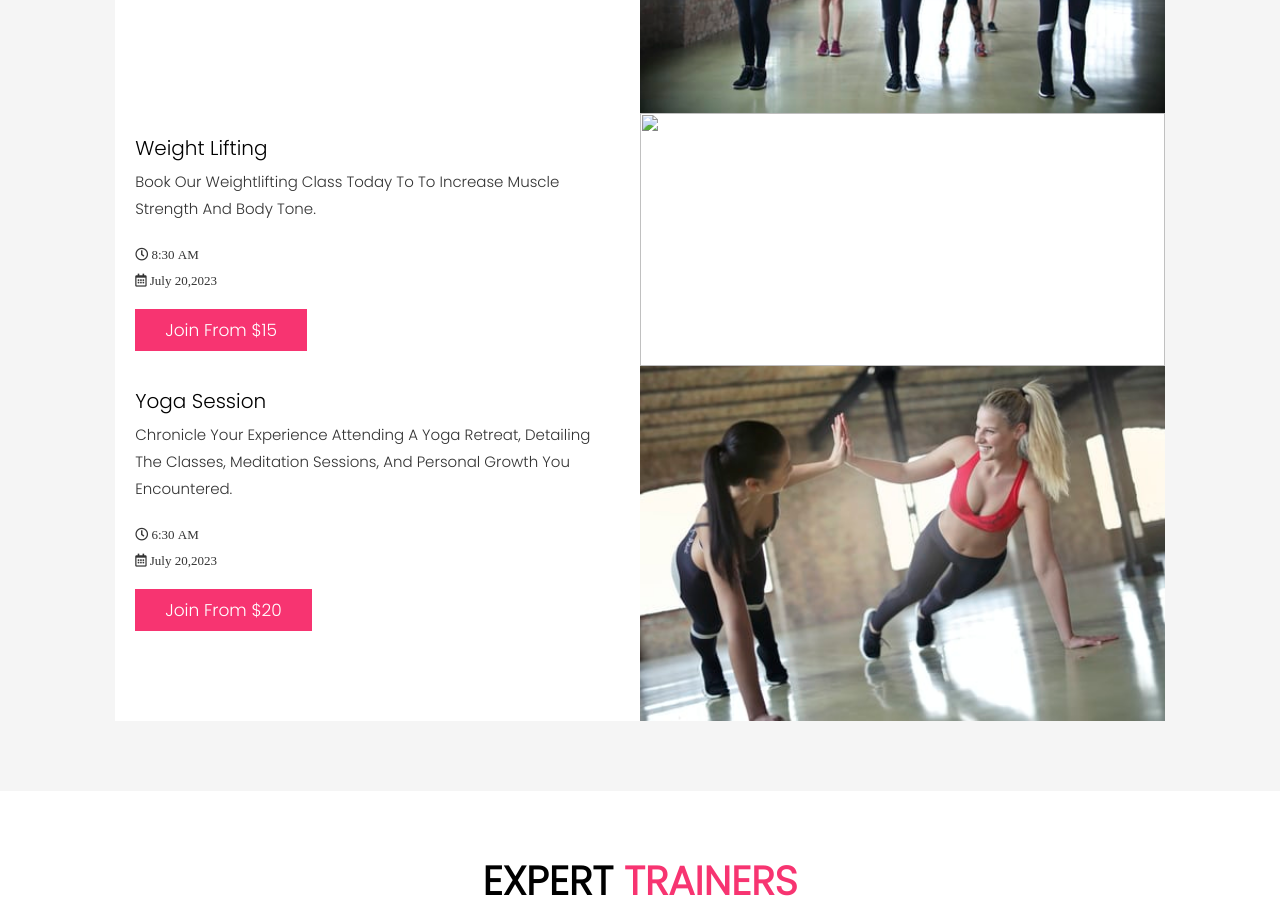
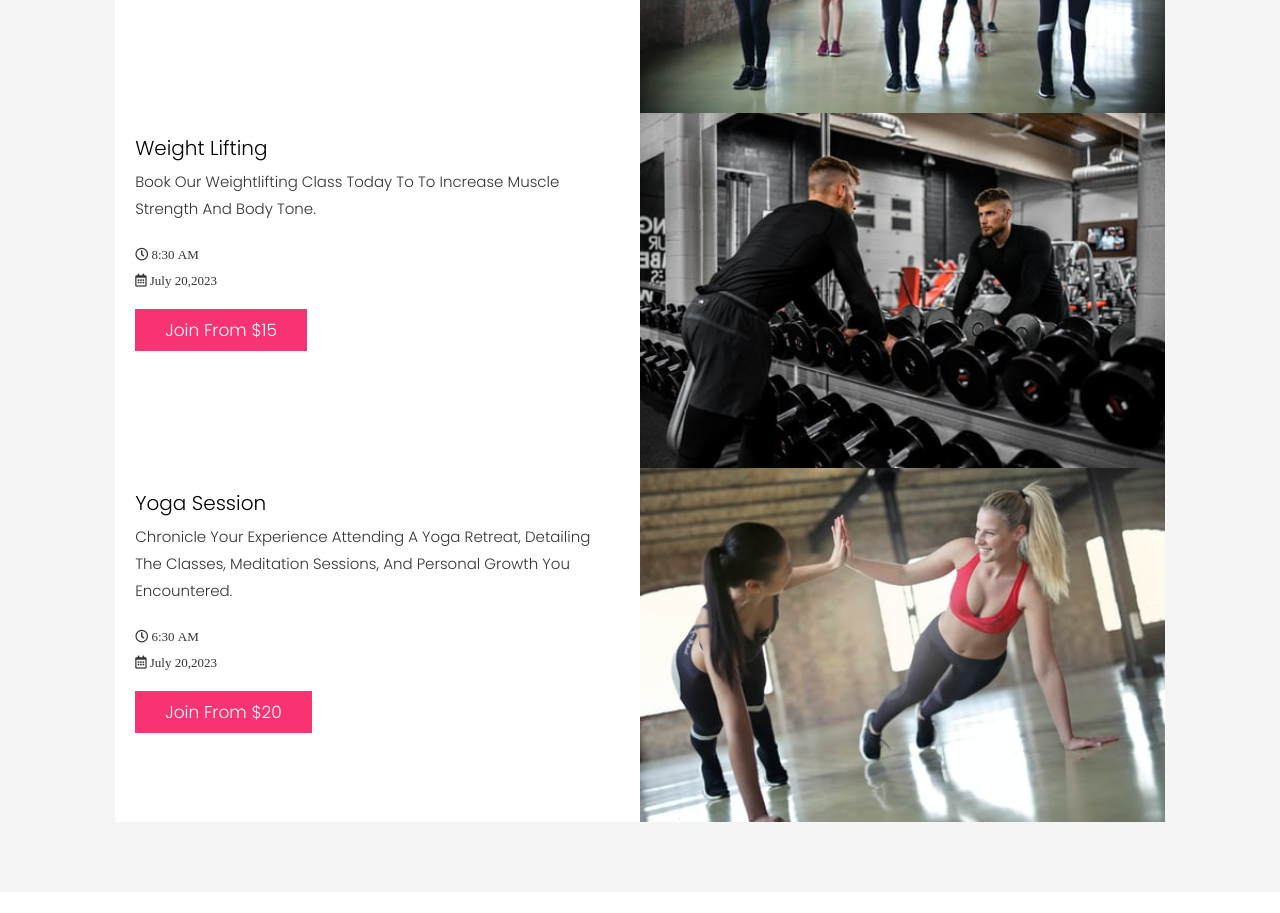
Before and after one commit to Suryansh192/Fitness1192, a plain HTML site: page index.html in a window 1280 px wide. Shown: the part 2176-3089 px from the top of the page. Drawn offline with nearby package versions, Linux system fonts and the light colour scheme.

Commit message:
Update index.html

```diff
--- a/index.html
+++ b/index.html
@@ -191,7 +191,7 @@
                 <a href="#" class="btn">Join from $15</a>
             </div>
             <div class="box">
-                <img src="images/pic-3.jpeg" alt="">
+                <img src="pic-3.jpeg" alt="">
             </div>
             <div class="box">
                 <div class="content">
```
